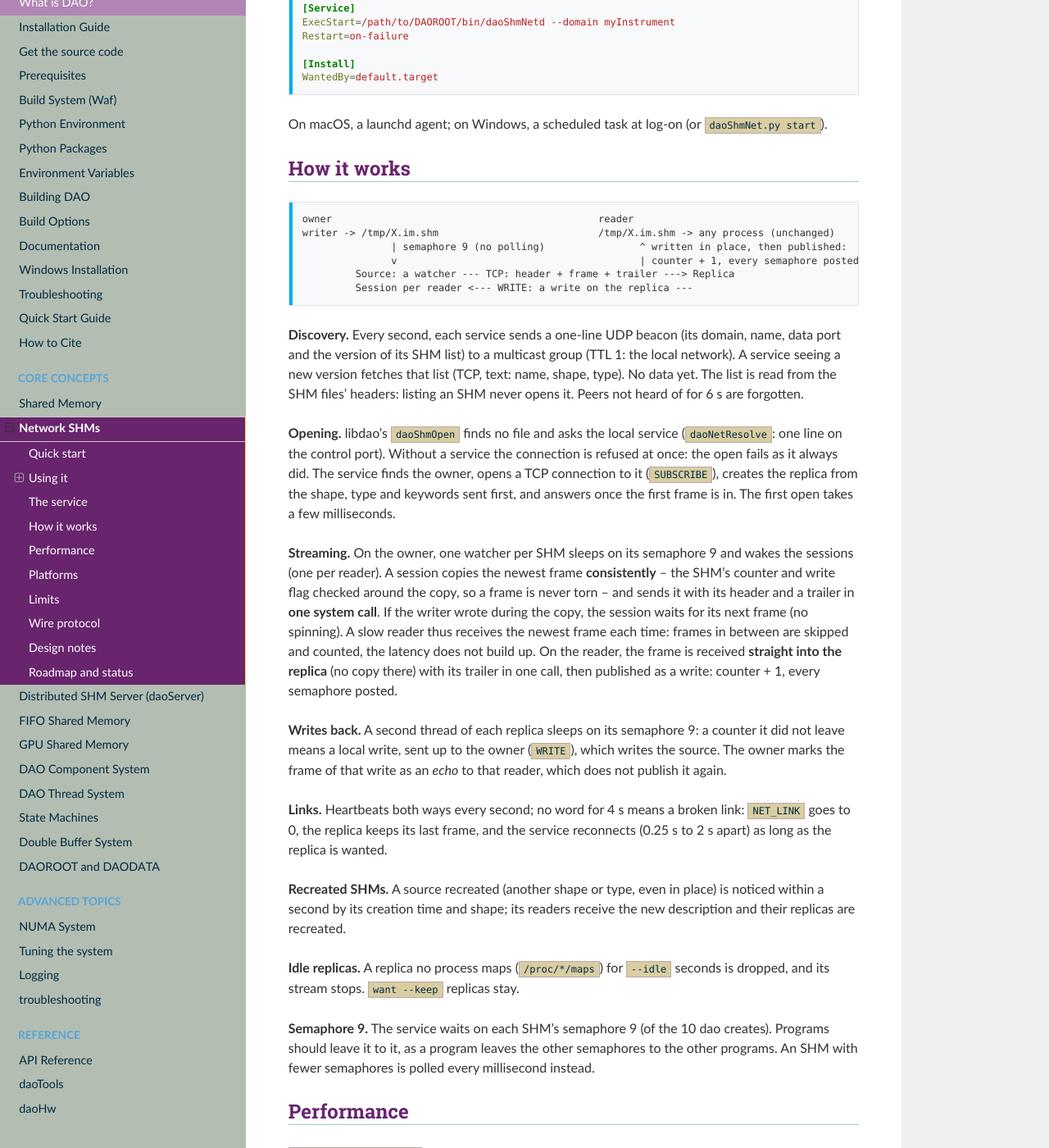
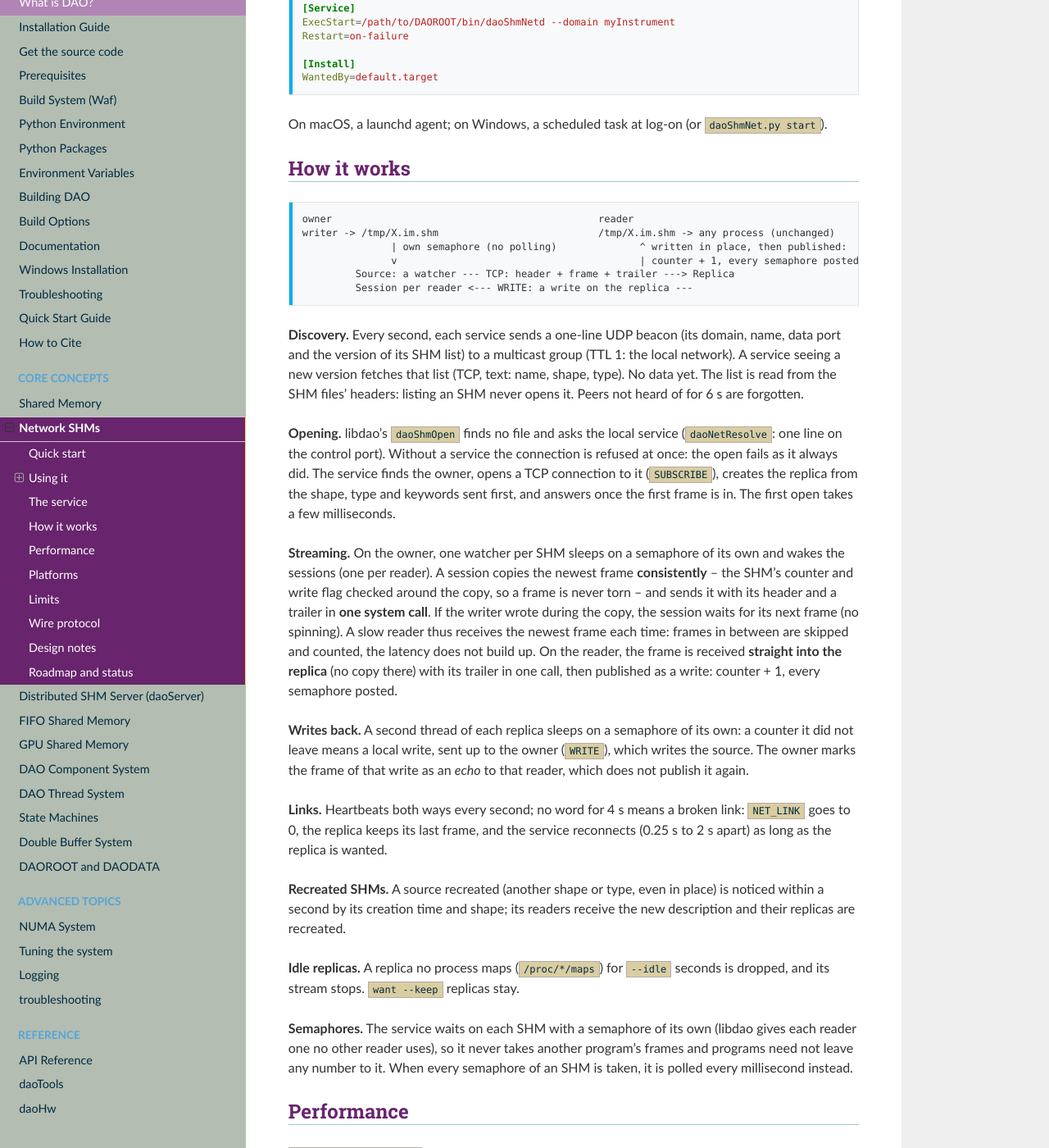
Before and after one commit to Durham-Adaptive-Optics/daoBase, a Sphinx documentation site: the page built from docs/source/shm_net.rst, in a window 1280 px wide and 1400 px high, scrolled down 4093 px. Shown: the whole window at 82% size. Built offline with Sphinx 7.4.7 and the Read the Docs theme 3.1.0, drawn with Linux system fonts in a browser that asks for light colours.

Commit message:
daoShmNetd: wait on a semaphore of its own (no fixed semaphore 9)
With automatic semaphores, a reader could take semaphore 9 and share its
posts with the service. The service now waits like any reader:

- source and replica watchers wait with DAO_SEM_AUTO; with every
  semaphore taken, they poll every millisecond as before
- the replica watcher claims its semaphore on r->img (under the lock)
  before copying it: a claim made on the copy would not be kept, and
  each pass would take another semaphore
- DAO_NET_SEM removed from daoNet.h
- examples/shmNet/reader.c: automatic semaphore (was 1)
- shm_net.rst: no semaphore to leave to the service

```diff
--- a/docs/source/shm_net.rst
+++ b/docs/source/shm_net.rst
@@ -233,7 +233,7 @@ How it works
 
    owner                                             reader
    writer -> /tmp/X.im.shm                           /tmp/X.im.shm -> any process (unchanged)
-                  | semaphore 9 (no polling)                ^ written in place, then published:
+                  | own semaphore (no polling)              ^ written in place, then published:
                   v                                         | counter + 1, every semaphore posted
             Source: a watcher --- TCP: header + frame + trailer ---> Replica
             Session per reader <--- WRITE: a write on the replica ---
@@ -251,7 +251,7 @@ TCP connection to it (``SUBSCRIBE``), creates the replica from the shape, type a
 keywords sent first, and answers once the first frame is in. The first open takes a few
 milliseconds.
 
-**Streaming.** On the owner, one watcher per SHM sleeps on its semaphore 9 and wakes the
+**Streaming.** On the owner, one watcher per SHM sleeps on a semaphore of its own and wakes the
 sessions (one per reader). A session copies the newest frame **consistently** -- the
 SHM's counter and write flag checked around the copy, so a frame is never torn -- and
 sends it with its header and a trailer in **one system call**. If the writer wrote during
@@ -261,7 +261,7 @@ latency does not build up. On the reader, the frame is received **straight into
 replica** (no copy there) with its trailer in one call, then published as a write:
 counter + 1, every semaphore posted.
 
-**Writes back.** A second thread of each replica sleeps on its semaphore 9: a counter it
+**Writes back.** A second thread of each replica sleeps on a semaphore of its own: a counter it
 did not leave means a local write, sent up to the owner (``WRITE``), which writes the
 source. The owner marks the frame of that write as an *echo* to that reader, which does
 not publish it again.
@@ -277,9 +277,10 @@ and their replicas are recreated.
 **Idle replicas.** A replica no process maps (``/proc/*/maps``) for ``--idle`` seconds is
 dropped, and its stream stops. ``want --keep`` replicas stay.
 
-**Semaphore 9.** The service waits on each SHM's semaphore 9 (of the 10 dao creates).
-Programs should leave it to it, as a program leaves the other semaphores to the other
-programs. An SHM with fewer semaphores is polled every millisecond instead.
+**Semaphores.** The service waits on each SHM with a semaphore of its own (libdao gives
+each reader one no other reader uses), so it never takes another program's frames and
+programs need not leave any number to it. When every semaphore of an SHM is taken, it is
+polled every millisecond instead.
 
 
 Performance
```
Also changed, not shown: 3 other files.
